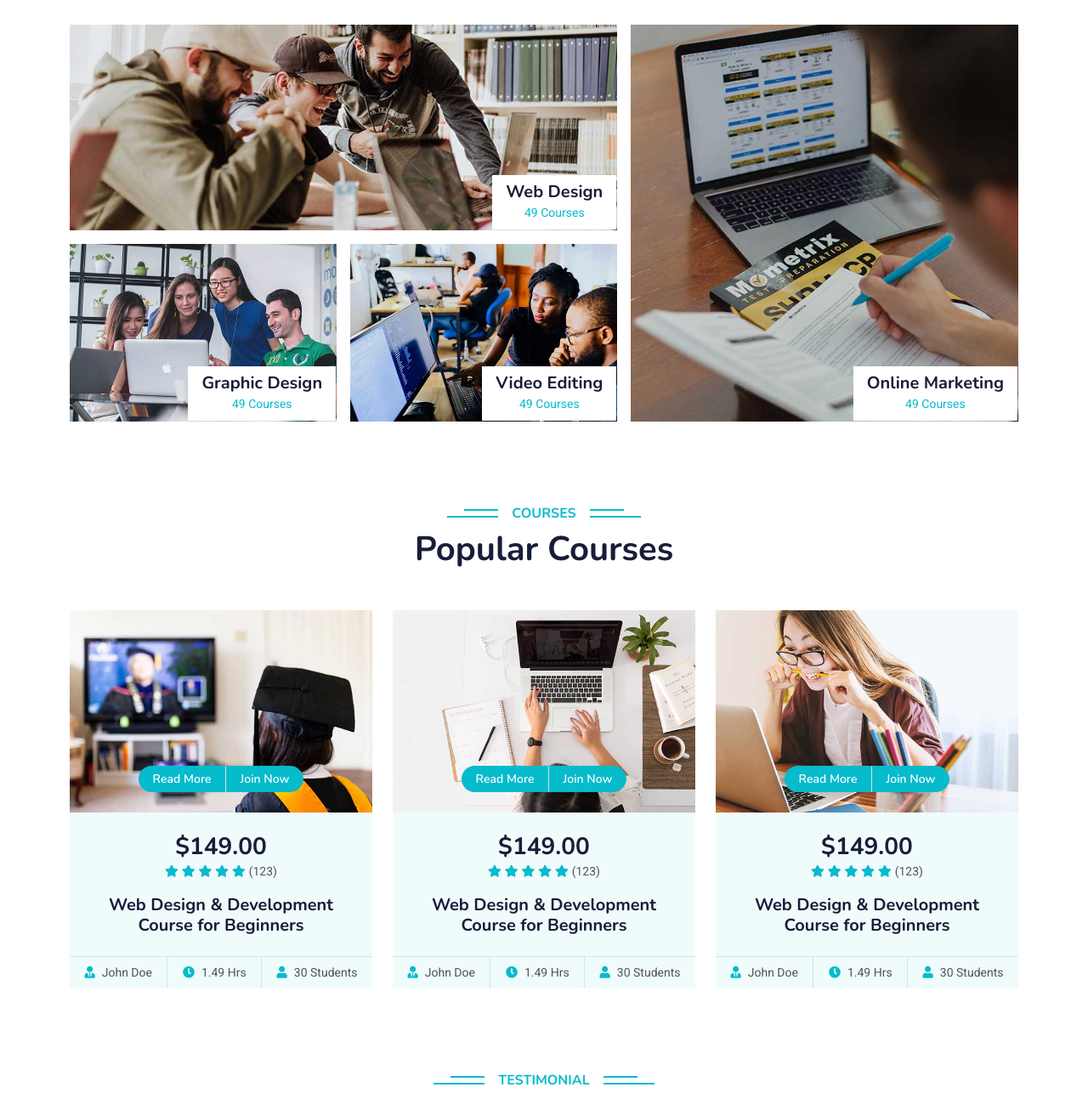
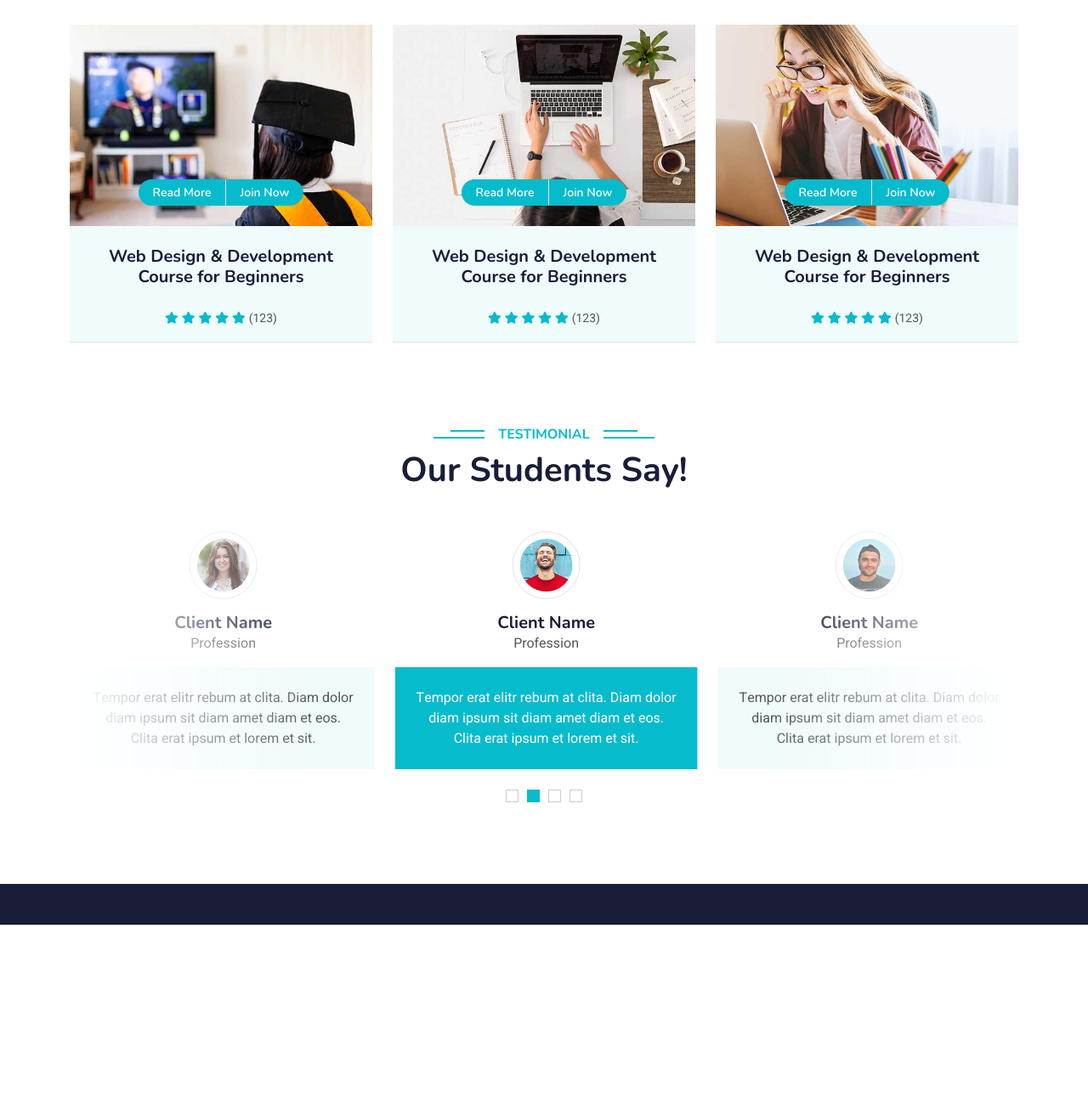
Before and after one commit to Luxius44/vitalskill, a plain HTML site: page formation.html in a window 1280 px wide. Shown: the part 585-1871 px from the top of the page at 85% size. After the commit the page ends 1673 px from the top, so only its background shows below. Drawn offline with nearby package versions, Linux system fonts and the light colour scheme.

Commit message:
Ajustement html

```diff
--- a/formation.html
+++ b/formation.html
@@ -82,61 +82,6 @@
     </div>
     <!-- Header End -->
 
-
-    <!-- Categories Start -->
-    <div class="container-xxl py-5 category">
-        <div class="container">
-            <div class="text-center wow fadeInUp" data-wow-delay="0.1s">
-                <h6 class="section-title bg-white text-center text-primary px-3">Categories</h6>
-                <h1 class="mb-5">Courses Categories</h1>
-            </div>
-            <div class="row g-3">
-                <div class="col-lg-7 col-md-6">
-                    <div class="row g-3">
-                        <div class="col-lg-12 col-md-12 wow zoomIn" data-wow-delay="0.1s">
-                            <a class="position-relative d-block overflow-hidden" href="">
-                                <img class="img-fluid" src="img/cat-1.jpg" alt="">
-                                <div class="bg-white text-center position-absolute bottom-0 end-0 py-2 px-3" style="margin: 1px;">
-                                    <h5 class="m-0">Web Design</h5>
-                                    <small class="text-primary">49 Courses</small>
-                                </div>
-                            </a>
-                        </div>
-                        <div class="col-lg-6 col-md-12 wow zoomIn" data-wow-delay="0.3s">
-                            <a class="position-relative d-block overflow-hidden" href="">
-                                <img class="img-fluid" src="img/cat-2.jpg" alt="">
-                                <div class="bg-white text-center position-absolute bottom-0 end-0 py-2 px-3" style="margin: 1px;">
-                                    <h5 class="m-0">Graphic Design</h5>
-                                    <small class="text-primary">49 Courses</small>
-                                </div>
-                            </a>
-                        </div>
-                        <div class="col-lg-6 col-md-12 wow zoomIn" data-wow-delay="0.5s">
-                            <a class="position-relative d-block overflow-hidden" href="">
-                                <img class="img-fluid" src="img/cat-3.jpg" alt="">
-                                <div class="bg-white text-center position-absolute bottom-0 end-0 py-2 px-3" style="margin: 1px;">
-                                    <h5 class="m-0">Video Editing</h5>
-                                    <small class="text-primary">49 Courses</small>
-                                </div>
-                            </a>
-                        </div>
-                    </div>
-                </div>
-                <div class="col-lg-5 col-md-6 wow zoomIn" data-wow-delay="0.7s" style="min-height: 350px;">
-                    <a class="position-relative d-block h-100 overflow-hidden" href="">
-                        <img class="img-fluid position-absolute w-100 h-100" src="img/cat-4.jpg" alt="" style="object-fit: cover;">
-                        <div class="bg-white text-center position-absolute bottom-0 end-0 py-2 px-3" style="margin:  1px;">
-                            <h5 class="m-0">Online Marketing</h5>
-                            <small class="text-primary">49 Courses</small>
-                        </div>
-                    </a>
-                </div>
-            </div>
-        </div>
-    </div>
-    <!-- Categories Start -->
-
-
     <!-- Courses Start -->
     <div class="container-xxl py-5">
         <div class="container">
@@ -155,7 +100,7 @@
                             </div>
                         </div>
                         <div class="text-center p-4 pb-0">
-                            <h3 class="mb-0">$149.00</h3>
+                            <h5 class="mb-4">Web Design & Development Course for Beginners</h5>
                             <div class="mb-3">
                                 <small class="fa fa-star text-primary"></small>
                                 <small class="fa fa-star text-primary"></small>
@@ -164,12 +109,8 @@
                                 <small class="fa fa-star text-primary"></small>
                                 <small>(123)</small>
                             </div>
-                            <h5 class="mb-4">Web Design & Development Course for Beginners</h5>
                         </div>
                         <div class="d-flex border-top">
-                            <small class="flex-fill text-center border-end py-2"><i class="fa fa-user-tie text-primary me-2"></i>John Doe</small>
-                            <small class="flex-fill text-center border-end py-2"><i class="fa fa-clock text-primary me-2"></i>1.49 Hrs</small>
-                            <small class="flex-fill text-center py-2"><i class="fa fa-user text-primary me-2"></i>30 Students</small>
                         </div>
                     </div>
                 </div>
@@ -183,7 +124,7 @@
                             </div>
                         </div>
                         <div class="text-center p-4 pb-0">
-                            <h3 class="mb-0">$149.00</h3>
+                            <h5 class="mb-4">Web Design & Development Course for Beginners</h5>
                             <div class="mb-3">
                                 <small class="fa fa-star text-primary"></small>
                                 <small class="fa fa-star text-primary"></small>
@@ -192,12 +133,8 @@
                                 <small class="fa fa-star text-primary"></small>
                                 <small>(123)</small>
                             </div>
-                            <h5 class="mb-4">Web Design & Development Course for Beginners</h5>
                         </div>
                         <div class="d-flex border-top">
-                            <small class="flex-fill text-center border-end py-2"><i class="fa fa-user-tie text-primary me-2"></i>John Doe</small>
-                            <small class="flex-fill text-center border-end py-2"><i class="fa fa-clock text-primary me-2"></i>1.49 Hrs</small>
-                            <small class="flex-fill text-center py-2"><i class="fa fa-user text-primary me-2"></i>30 Students</small>
                         </div>
                     </div>
                 </div>
@@ -211,7 +148,7 @@
                             </div>
                         </div>
                         <div class="text-center p-4 pb-0">
-                            <h3 class="mb-0">$149.00</h3>
+                            <h5 class="mb-4">Web Design & Development Course for Beginners</h5>
                             <div class="mb-3">
                                 <small class="fa fa-star text-primary"></small>
                                 <small class="fa fa-star text-primary"></small>
@@ -220,12 +157,8 @@
                                 <small class="fa fa-star text-primary"></small>
                                 <small>(123)</small>
                             </div>
-                            <h5 class="mb-4">Web Design & Development Course for Beginners</h5>
                         </div>
                         <div class="d-flex border-top">
-                            <small class="flex-fill text-center border-end py-2"><i class="fa fa-user-tie text-primary me-2"></i>John Doe</small>
-                            <small class="flex-fill text-center border-end py-2"><i class="fa fa-clock text-primary me-2"></i>1.49 Hrs</small>
-                            <small class="flex-fill text-center py-2"><i class="fa fa-user text-primary me-2"></i>30 Students</small>
                         </div>
                     </div>
                 </div>
```
